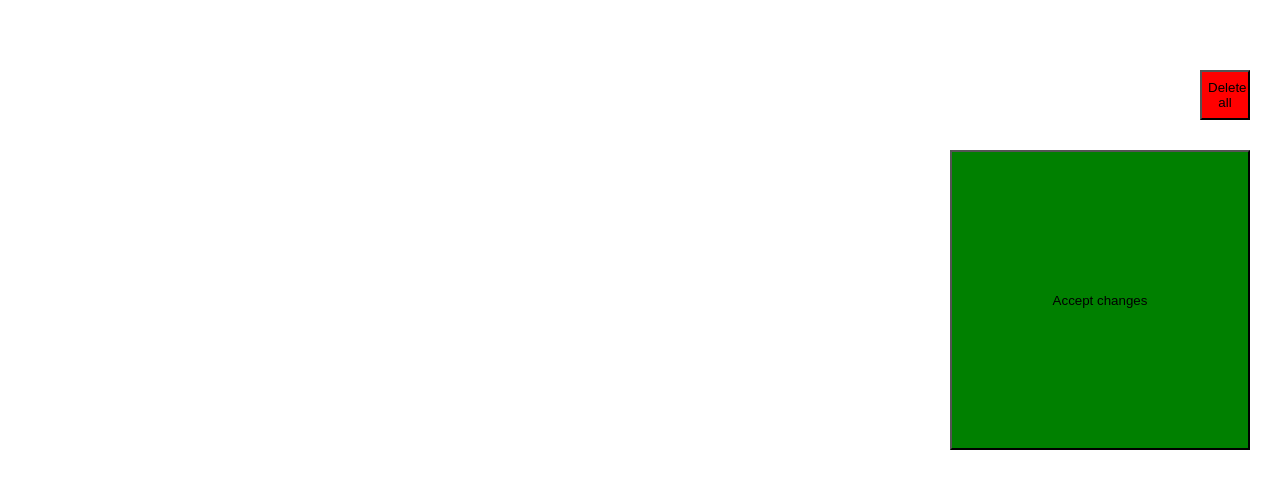
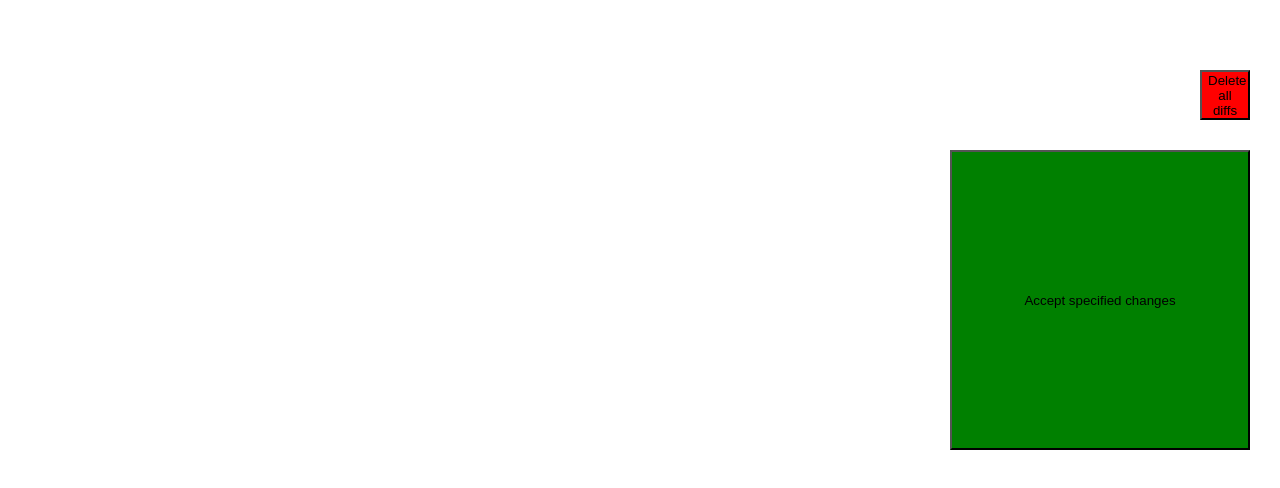
Before and after one commit to stoarca/phantesta, a website: page phantesta-server.html in a window 1280 px wide. Shown: the part 320-808 px from the top of the page. Drawn offline with Linux system fonts and the light colour scheme; no server answers.

Commit message:
Fix a few minor wording issues in phantesta-server

```diff
--- a/phantesta-server.html
+++ b/phantesta-server.html
@@ -149,10 +149,10 @@
   <div id="count">
   </div>
   <button id="clearall">
-    Delete all
+    Delete all diffs
   </button>
   <button id="submit">
-    Accept changes
+    Accept specified changes
   </button>
 </body>
 </html>
```
